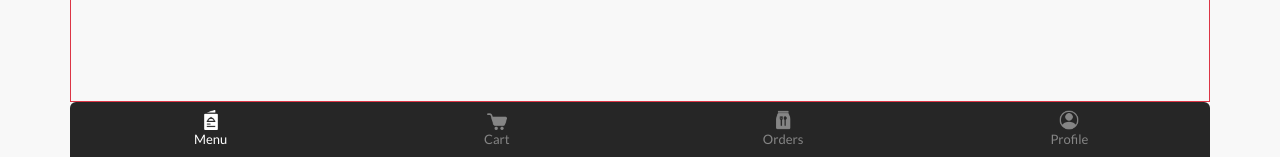
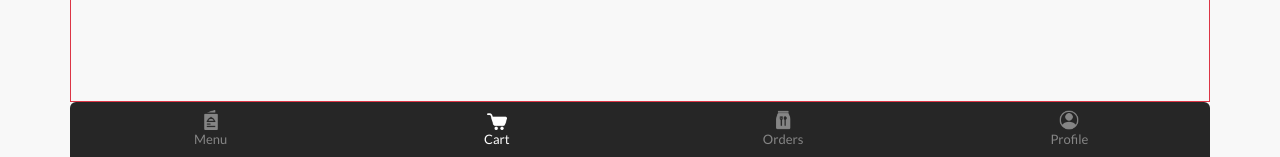
Before and after one commit to Thej48/White-Heaven-Beach-Cafe, a PHP site: page /cart.php?tableNo=1 in a window 1280 px wide. Shown: the part 643-800 px from the top of the page. Run offline with PHP 8.4, Linux system fonts and the light colour scheme; the visitor is signed in with stand-in values (Sample User, id 1).

Commit message:
28th commit : working on cart section

```diff
--- a/cart.php
+++ b/cart.php
@@ -66,8 +66,8 @@ if (!isset($_SESSION['AuthEndUser'])) {
 
     <!-- ICON ACTIVE CODE -->
     <script>
-        document.getElementById('MenuIcon').src = './icons/menu_active.png';
-        document.getElementById('MenuText').style.color = "white";
+        document.getElementById('CartIcon').src = './icons/trolley_active.png';
+        document.getElementById('CartText').style.color = "white";
     </script>
 
 
```
